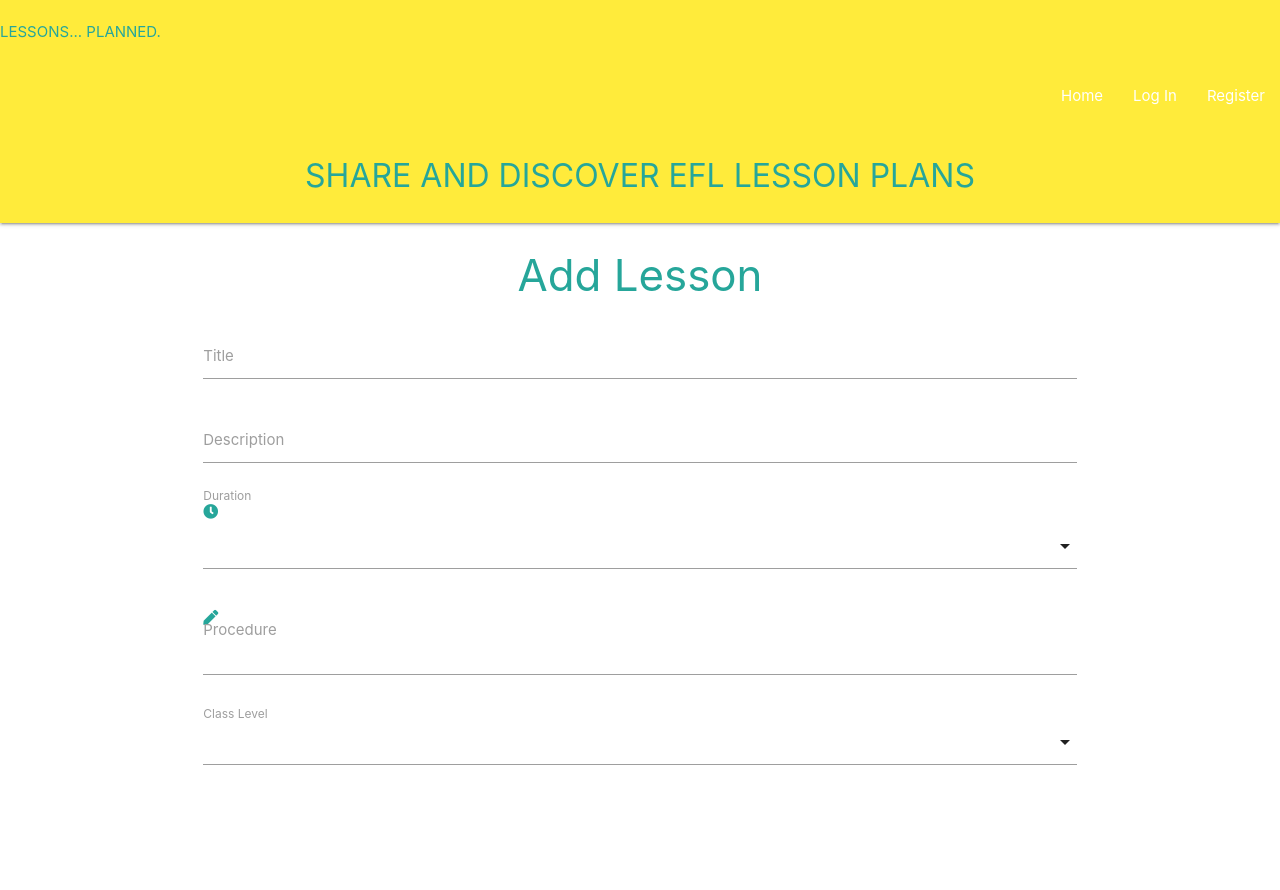
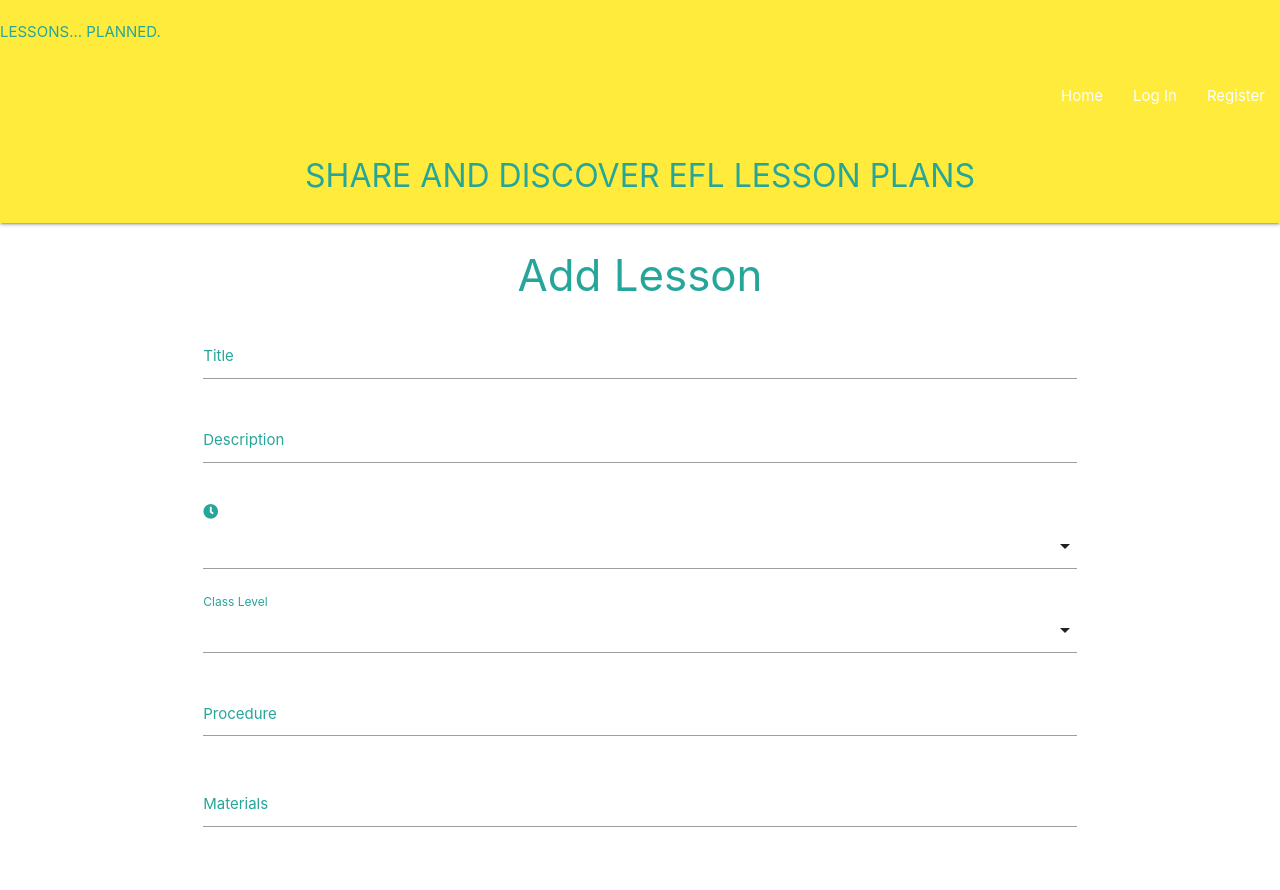
Before and after one commit to sophie-apples/lessonplanshare, a Flask app: page /add_lesson in a window 1280 px wide. Before the commit the page ends 765 px from the top, so only its background shows below. Run offline with Flask 2, Linux system fonts and the light colour scheme; data that the repository does not hold is empty; some libraries are stand-ins or nearby versions.

Commit message:
additional fields to add lesson form and styling

```diff
--- a/templates/add_lesson.html
+++ b/templates/add_lesson.html
@@ -12,18 +12,17 @@
                 <i ></i>
                 <input id="title" name="title" type="text" class="validate"
                     minlength="5" maxlength="20" required>
-                <label for="title">Title</label>
+                <label for="title" class="teal-text text-lighten-1">Title</label>
             </div>
 
             <!-- text input description -->
             <div class="input-field col s12">
-                <i></i>
                 <input id="description" name="description" type="text" class="validate"
                     minlength="5" maxlength="30" required>
-                <label for="description">Description</label>
+                <label for="description" class="teal-text text-lighten-1">Description</label>
             </div>
 
-            <!-- duration (dropdown?????) -->
+            <!-- duration dropdown -->
             <div class="input-field col s12">
                 <i class="fas fa-clock teal-text text-lighten-1"></i>
                 <select>
@@ -31,15 +30,6 @@
                     <option value="1">{{ duration.duration }}</option>
                     {% endfor %}
                 </select>
-                <label>Duration</label>
-            </div>
-
-            <!-- text input procedure -->
-            <div class="input-field col s12">
-                <i class="fas fa-pen teal-text text-lighten-1"></i><br>
-                <textarea id="procedure" name="procedure" class="materialize-textarea"
-                    minlength="5" maxlength="500" required></textarea>
-                <label for="procedure">Procedure</label>
             </div>
 
             <!-- multiple select student level -->
@@ -49,9 +39,20 @@
                     <option value="1">{{ level.level }}</option>
                     {% endfor %}
                 </select>
-                <label>Class Level</label>
+                <label class="teal-text text-lighten-1">Class Level</label>
             </div>
 
+            <!-- text input procedure -->
+            <div class="input-field col s12">
+                <textarea id="procedure" name="procedure" class="materialize-textarea"
+                    minlength="5" maxlength="500" required></textarea>
+                <label for="procedure" class="teal-text text-lighten-1">Procedure</label>
+            </div>
+            <!-- materials -->
+            <div class="input-field col s12">
+                <input id="materials" name="materials">
+                <label for="materials" class="teal-text text-lighten-1">Materials</label>
+            </div>
         </div>
     </form>
 </div>
```
